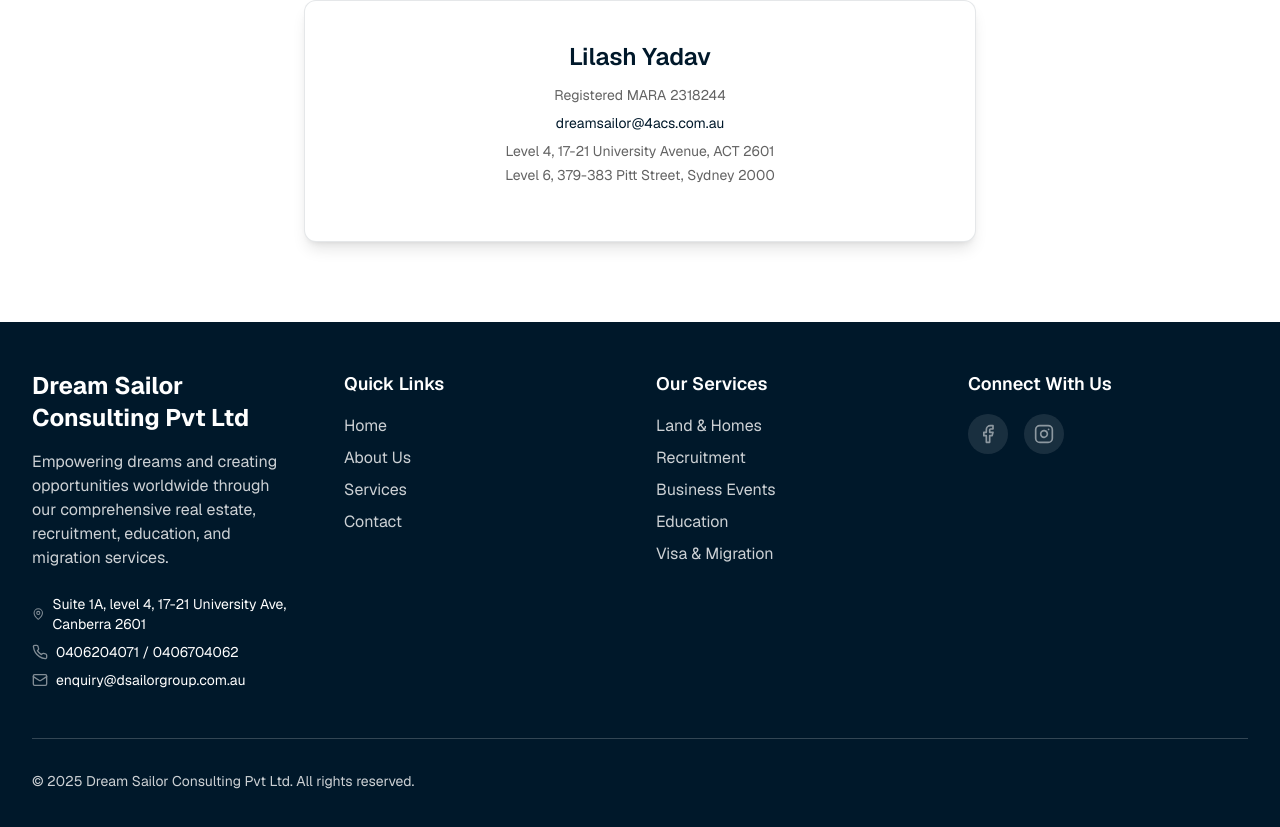
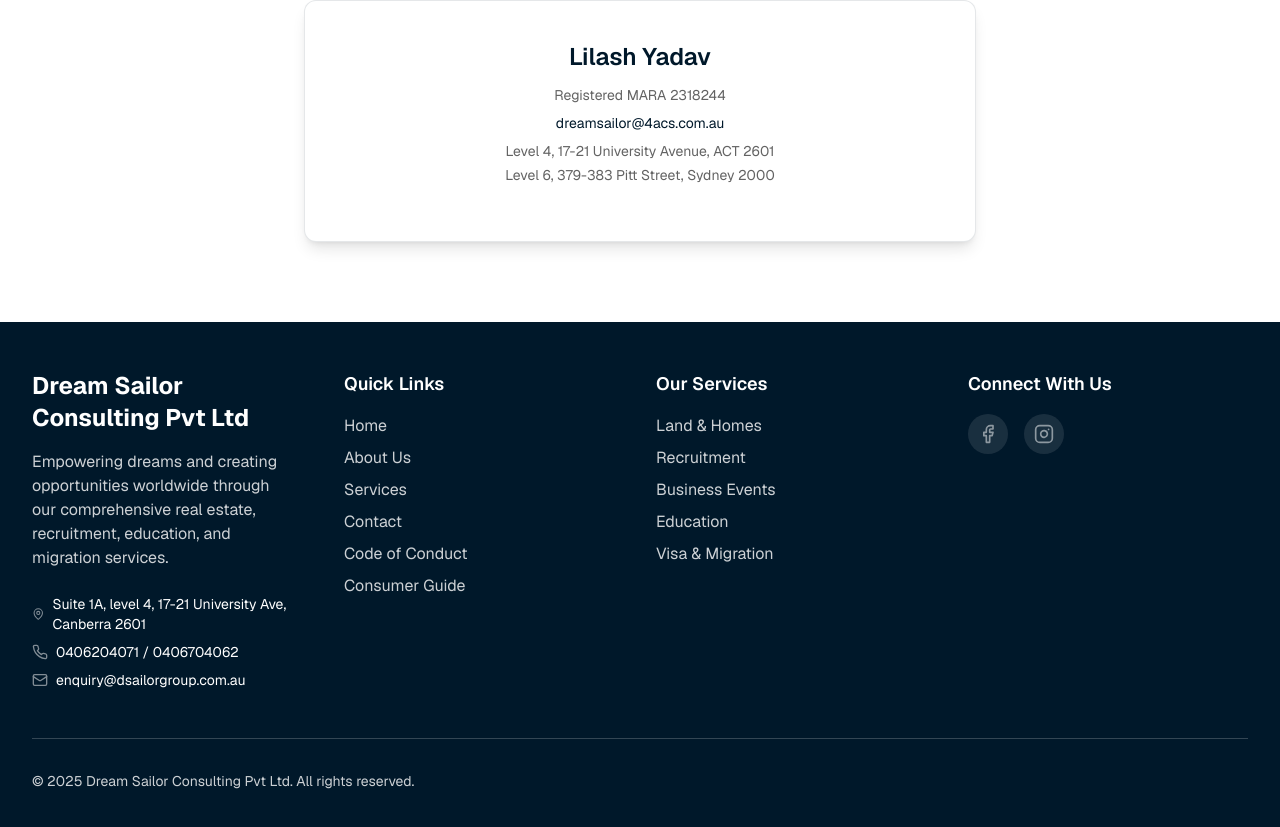
Before and after one commit to rishan-ch/dsailor-vercel, a Next.js app: page / in a window 1280 px wide. Shown: the part 6847-7674 px from the top of the page. Built offline with nearby package versions, Linux system fonts and the light colour scheme.

Commit message:
Footer change

```diff
--- a/components/footer.tsx
+++ b/components/footer.tsx
@@ -11,6 +11,8 @@ export function Footer({ className }: FooterProps) {
     { name: "About Us", href: "/#about" },
     { name: "Services", href: "/#services" },
     { name: "Contact", href: "/contact" },
+    { name: "Code of Conduct", href: "https://www.mara.gov.au/tools-for-agents-subsite/Files/code-of-conduct-march-2022.pdf" },
+    { name: "Consumer Guide", href: "https://www.mara.gov.au/get-help-visa-subsite/FIles/consumer_guide_english.pdf" }
   ]
 
   const services = [
```
